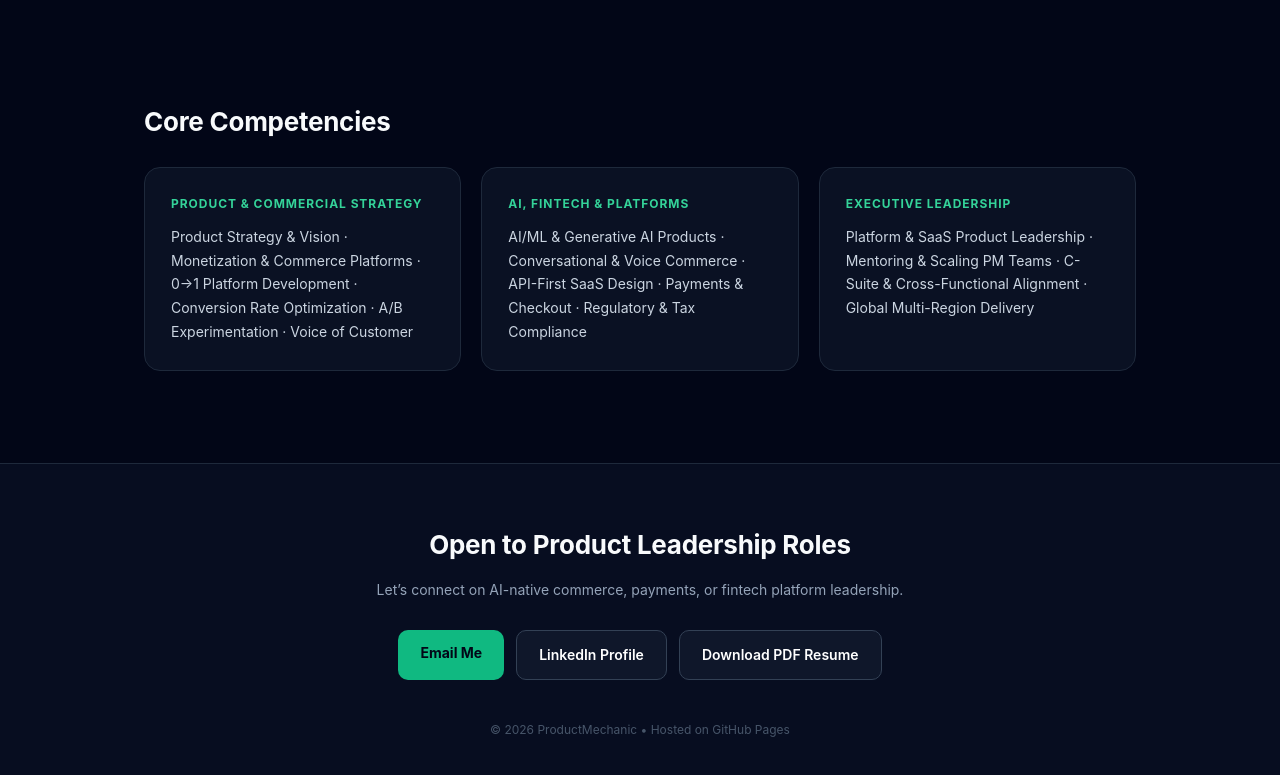
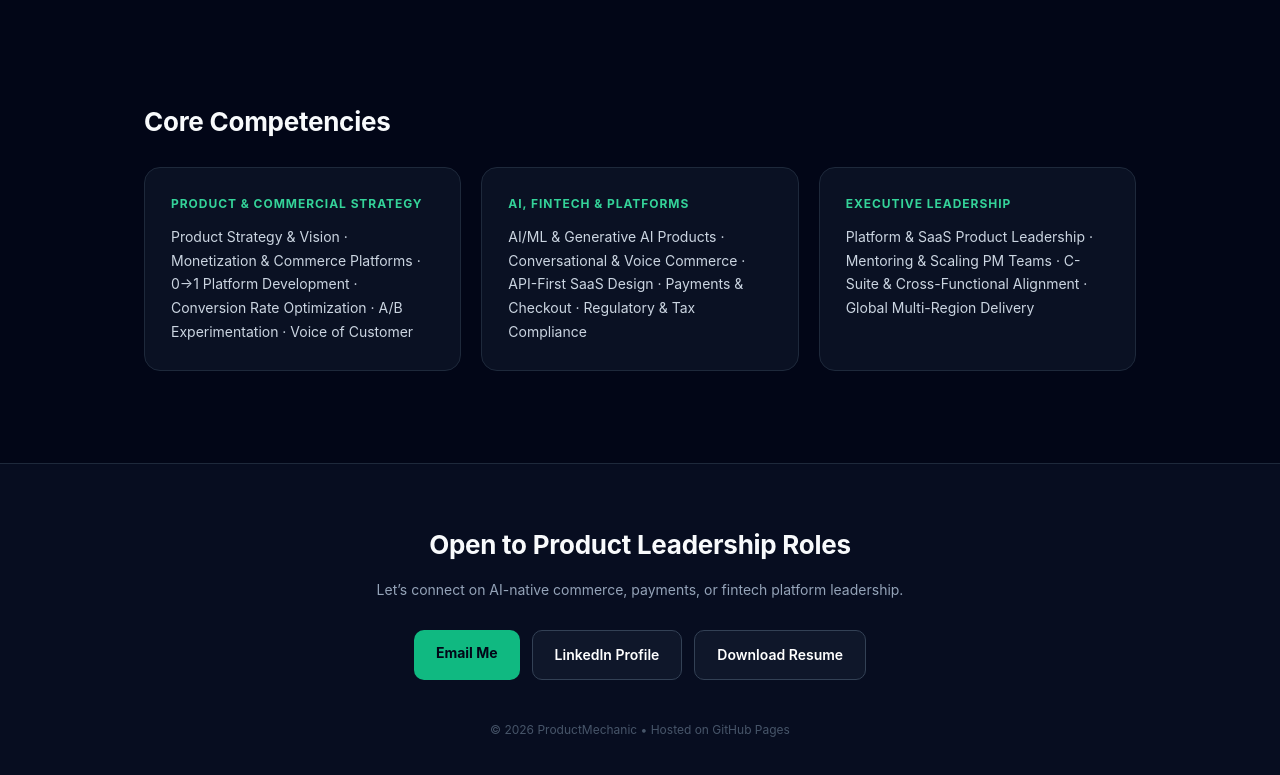
Before and after one commit to ProductMechanic/productmechanic.github.io, a plain HTML site: page index.html in a window 1280 px wide. Shown: the part 3782-4557 px from the top of the page. Drawn offline with Linux system fonts and the light colour scheme.

Commit message:
Update index.html

```diff
--- a/index.html
+++ b/index.html
@@ -527,7 +527,7 @@
       <div class="footer-btns">
         <a href="mailto:anusar.gupta@gmail.com" class="btn-accent">Email Me</a>
         <a href="https://www.linkedin.com/in/anusar/" target="_blank" class="btn-secondary">LinkedIn Profile</a>
-        <a href="resume.pdf" target="_blank" class="btn-secondary">Download PDF Resume</a>
+        <a href="resume.pdf" target="_blank" class="btn-secondary">Download Resume</a>
       </div>
       <div class="copyright">&copy; 2026 ProductMechanic &bull; Hosted on GitHub Pages</div>
     </div>
```
